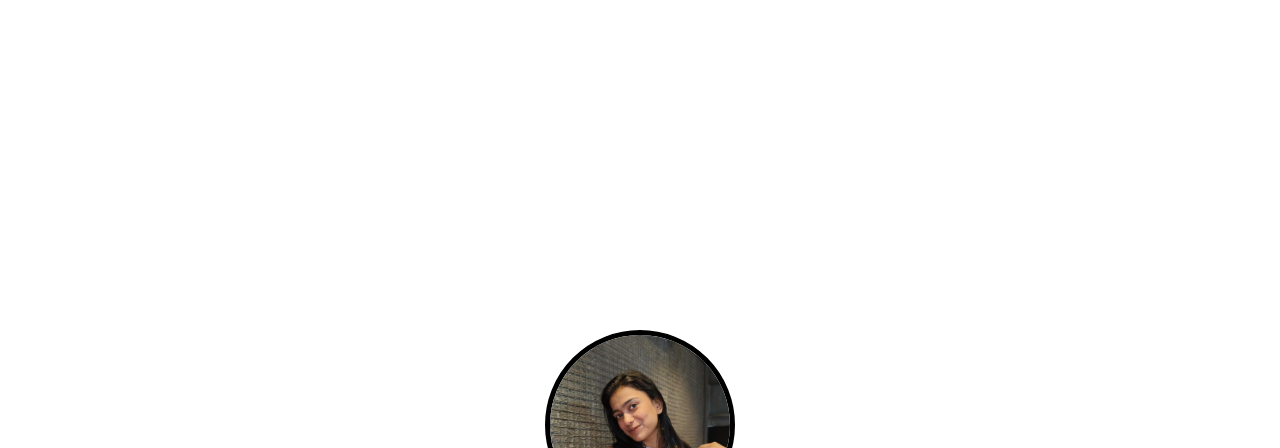
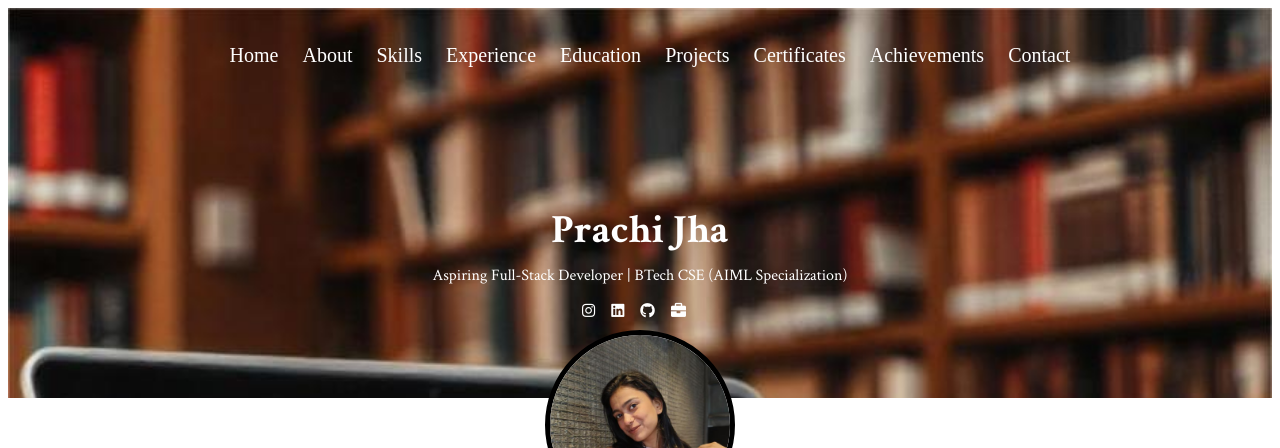
Before and after one commit to Prajha23/prachi-portfolio, a plain HTML site: page index.html in a window 1280 px wide. Shown: the top 448 px of the page. Drawn offline with Linux system fonts and the light colour scheme.

Commit message:
Update style.css

```diff
--- a/style.css
+++ b/style.css
@@ -14,7 +14,7 @@
     left: 0;
     width: 100%;
     height: 100%;
-    background-image: url("/images/background.jpeg");
+    background-image: url("background.jpeg");
     background-size: cover;
     background-repeat: no-repeat;
     z-index: -1;
```
